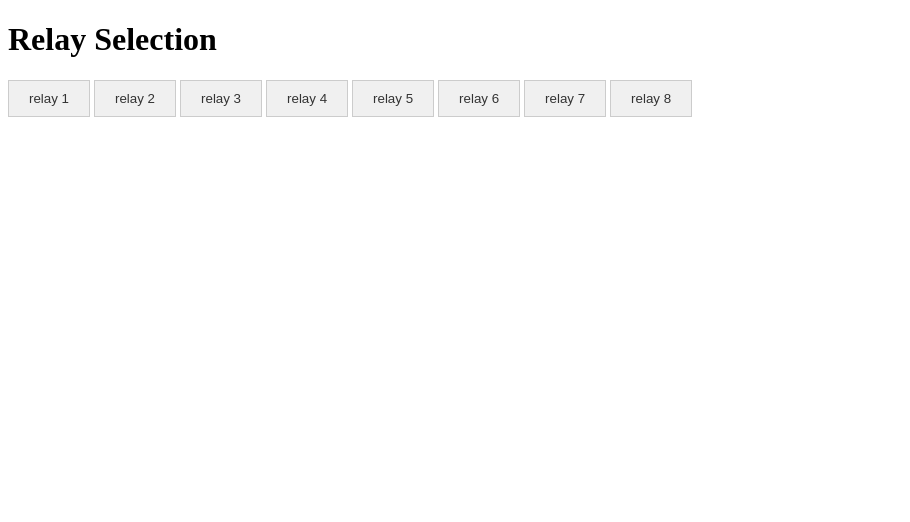
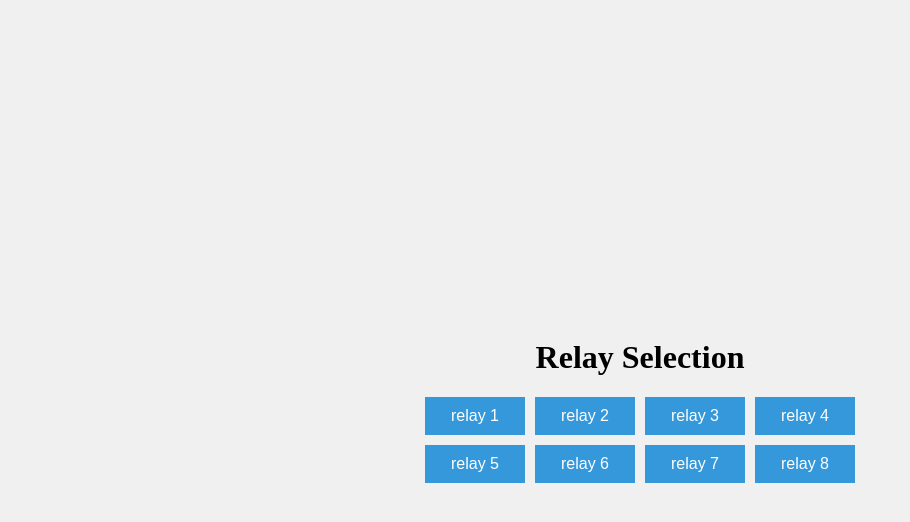
Before and after one commit to UlrichThomas/RaspberryPiRelayProject, a website: page index.html in a window 1280 px wide. Shown: the whole page, without its empty margins (0-910 px from the left). Drawn offline with Linux system fonts and the light colour scheme.

Commit message:
Updated styling

```diff
--- a/style.css
+++ b/style.css
@@ -1,10 +1,11 @@
-button {
+body {
+    display: flex;
+    flex-direction: column;
+    align-items: center;
+    justify-content: center;
+    min-height: 100vh;
+    margin: 0;
     background-color: #f0f0f0;
-    color: #333;
-    border: 1px solid #ccc;
-    padding: 10px 20px;
-    cursor: pointer;
-    transition: background-color 0.3s, color 0.3s;
 }
 
 button.on {
@@ -12,11 +13,22 @@ button.on {
     color: #fff;
 }
 
-button:active {
-    background-color: #666;
-    color: #fff;
+.relayGroup {
+    display: grid;
+    grid-template-columns: repeat(4, minmax(100px, 1fr));
+    gap: 10px;
 }
 
-button:hover {
-    background-color: #ddd;
+.relay {
+    padding: 10px;
+    font-size: 16px;
+    background-color: #3498db;
+    border: none;
+    color: white;
+    cursor: pointer;
+    transition: background-color 0.3s;
 }
+
+.relay:hover {
+    background-color: #2980b9;
+}
```
